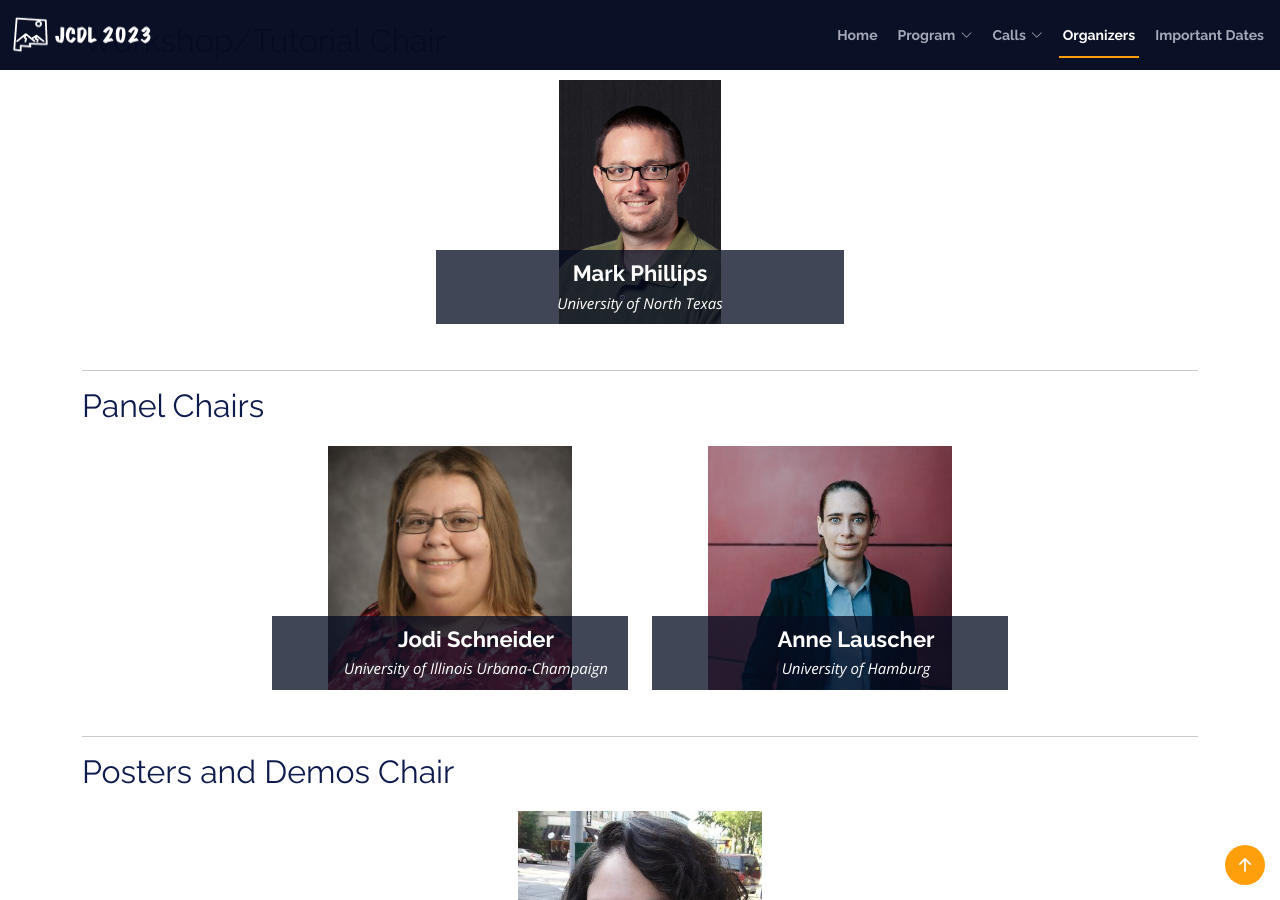
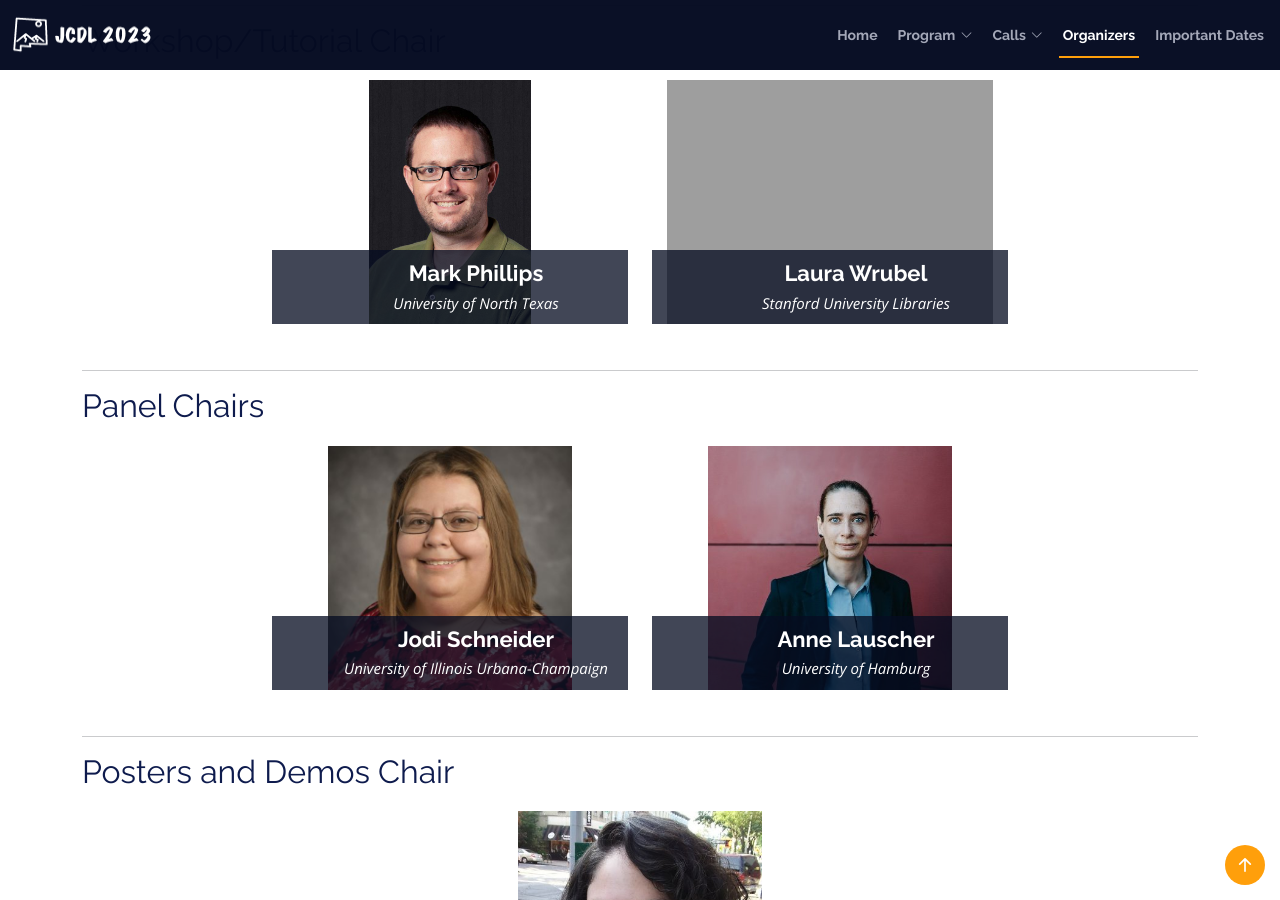
Before and after one commit to shawnmjones/JCDL2023-website-source, a Jekyll site: the page built from organizers.html, in a window 1280 px wide and 900 px high, scrolled down 1955 px. Built offline with Jekyll 4.4.1, drawn with Linux system fonts in a browser that asks for light colours.

Commit message:
added Laura Wrubel as a Workshop/Tutorial Chair

```diff
--- a/organizers.html
+++ b/organizers.html
@@ -237,9 +237,9 @@
             <h2>Workshop/Tutorial Chair</h2>
             </div>
 
-            <div class="row">
+            <div class="row justify-content-center">
 
-                <div class="col-lg-12 col-md-12">
+                <div class="col-lg-4 col-md-6">
                     <div class="speaker aos-init aos-animate" data-aos="fade-up" data-aos-delay="100" style="text-align: center;">
 
                         <img src="{{ site.url }}/assets/img/people/mark-phillips.jpg" alt="Mark Phillips, University of North Texas" class="img-fluid" style="height:244px;">
@@ -252,6 +252,28 @@
 
                                 <a href="https://twitter.com/vphill" target="_blank">
                                     <i class="bi bi-twitter"></i>
+                                </a>
+                            </div>
+                        </div>
+
+                    </div>
+                </div>
+
+                <div class="col-lg-4 col-md-6">
+                    <div class="speaker aos-init aos-animate" data-aos="fade-up" data-aos-delay="100" style="text-align: center;">
+
+                        <img src="{{ site.url }}/assets/img/people/laura-wrubel.jpg" alt="Laura Wrubel, Stanford University Libraries" class="img-fluid" style="height:244px;">
+                        <div class="details" style="width: 408px; margin: auto;">
+                            <h3>
+                                Laura Wrubel
+                            </h3>
+                            <p>Stanford University Libraries</p>
+                            <div class="social">
+                                <a href="https://twitter.com/liblaura" target="_blank">
+                                    <i class="bi bi-twitter"></i>
+                                </a>
+                                <a href="https://www.linkedin.com/in/laura-wrubel-761336b/" target="_blank">
+                                    <i class="bi bi-linkedin"></i>
                                 </a>
                             </div>
                         </div>
```
